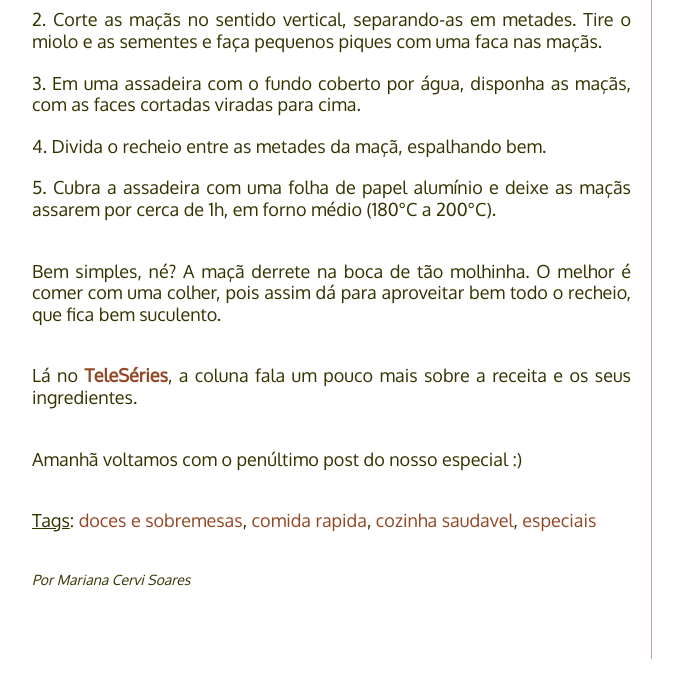
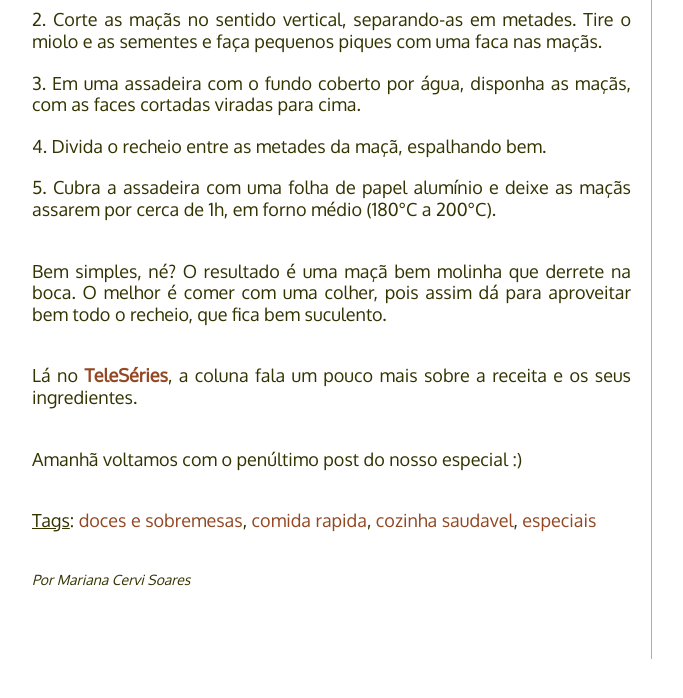
Before and after one commit to PaneladePau/paneladepau-jekyll-blog, a Jekyll site: the page built from _posts/2015-12-16-macas-assadas.md, in a window 1280 px wide and 900 px high, scrolled down 1705 px. Shown: the top 698 px of the window, without its empty margins (138-821 px from the left). Built offline with Jekyll 4.4.1, drawn with Linux system fonts in a browser that asks for light colours; nearby versions of some CDN libraries; some web fonts are replaced; Markdown is read by kramdown in place of the engine named in the settings.

Commit message:
“update”

```diff
--- a/_posts/2015-12-16-macas-assadas.md
+++ b/_posts/2015-12-16-macas-assadas.md
@@ -40,7 +40,7 @@ O doce de hoje pode ser uma pedida bem interessante para a mesa de final de ano,
 4. Divida o recheio entre as metades da maçã, espalhando bem.
 5. Cubra a assadeira com uma folha de papel alumínio e deixe as maçãs assarem por cerca de 1h, em forno médio (180°C a 200°C).
 
-Bem simples, né? A maçã derrete na boca de tão molhinha. O melhor é comer com uma colher, pois assim dá para aproveitar bem todo o recheio, que fica bem suculento.
+Bem simples, né? O resultado é uma maçã bem molinha que derrete na boca. O melhor é comer com uma colher, pois assim dá para aproveitar bem todo o recheio, que fica bem suculento.
 
 Lá no **TeleSéries**, a coluna fala um pouco mais sobre a receita e os seus ingredientes.
 
```
